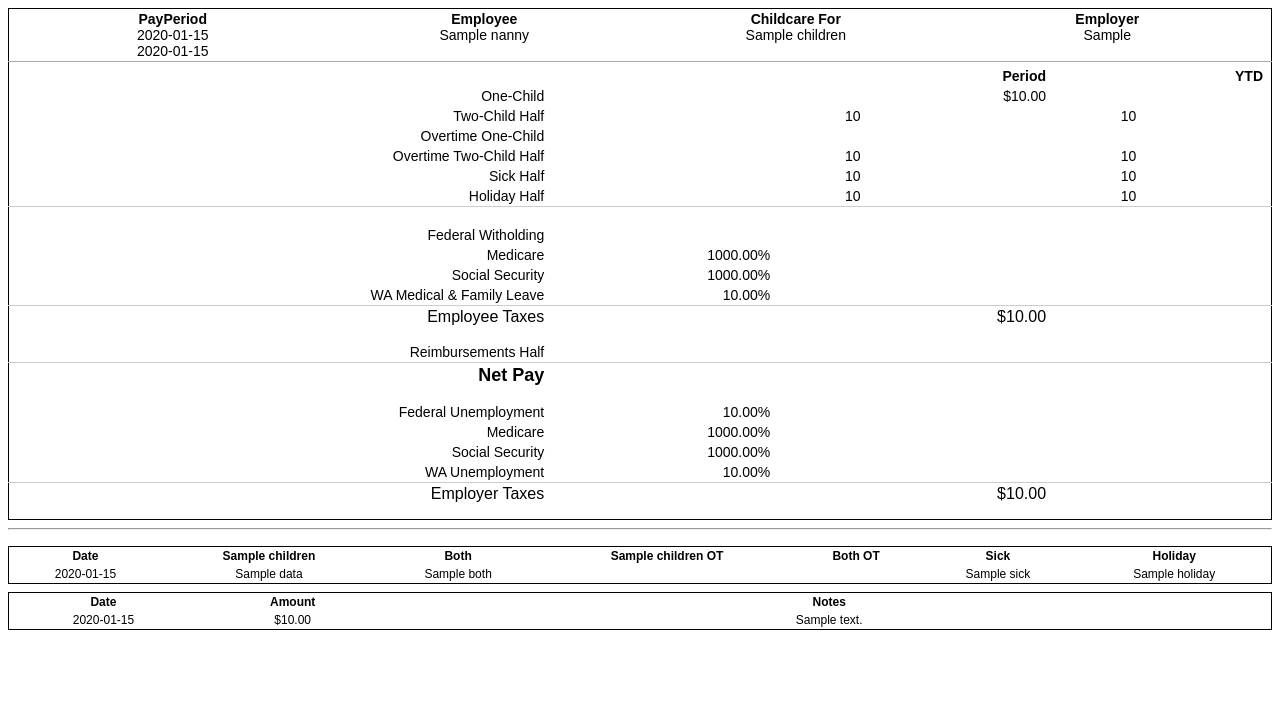
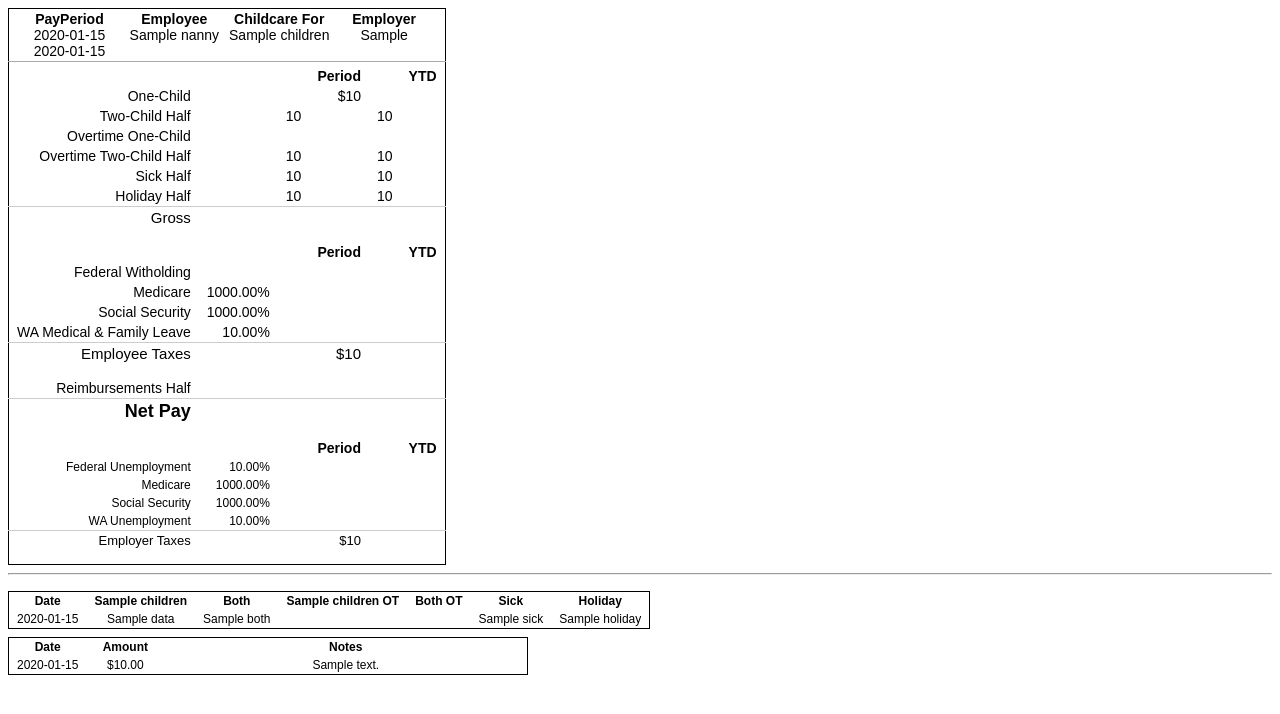
Before and after one commit to drytoastman/nanny-reports, a Flask app: template templates/paystub.html in a window 1280 px wide. Shown: the top 714 px of the page. Run offline with Flask 2, Linux system fonts and the light colour scheme; the template is opened without the code that fills it: most values are stand-ins (such as "Sample title", 1, 10 or a date in 2020).

Commit message:
small visuals

```diff
--- a/main.py
+++ b/main.py
@@ -176,12 +176,13 @@ def dpercent(val):
     if type(val) is str: return val
     return "{:.2f}%".format(val*100)
 
-def dollar(val):
+def dollar(val, twoplaces=False):
     if not val: return ""
     if type(val) is str: return val
     if isinstance(val, collections.Iterator): return ','.join(map(str,val))
-    #return "${:,}".format(val)
-    return "${:,.2f}".format(val)
+    if twoplaces:
+        return "${:,.2f}".format(val)
+    return "${:,}".format(val)
 
 def nozero(val):
     if not val: return ""
@@ -261,8 +262,8 @@ def calculate(sconfig, periods, taxtables, name, ndata):
             childgross = s[child+' Gross']
             fedtax = 0
             if totalgross: fedtax = ((childgross / totalgross) * fed).quantize(CENTS)
-            medicare = ((childgross * sconfig.medicare).quantize(CENTS)/2).quantize(CENTS)
-            ss       = ((childgross * sconfig.social_security).quantize(CENTS)/2).quantize(CENTS)
+            medicare = ((childgross * sconfig.medicare)/2).quantize(CENTS)
+            ss       = ((childgross * sconfig.social_security)/2).quantize(CENTS)
             waleave  =  (childgross * sconfig.family_leave).quantize(CENTS)
             waunemp  =  (childgross * sconfig.wa_unemployment).quantize(CENTS)
             fedunemp =  (childgross * sconfig.fed_unemployment).quantize(CENTS)
@@ -316,12 +317,11 @@ def index():
     psums   = results[enddate]
     rates   = period.rates(nannyname)
 
-    ncalc = [('Combined', '', ''), ('Combined YTD', '', ' YTD')]
+    nets = dict()
     for child in sconfig.children:
-        ncalc.extend([(child, child+' ', ''), (child+' YTD', child+' ', ' YTD')])
-    nets = dict()
-    for dest, prefix, suffix in ncalc:
-        nets[dest] = (psums['sums'][prefix+'Gross'+suffix] - psums['tax'][prefix+'EmployeeTax'+suffix] + psums['sums'][prefix+'Reimbursements'+suffix])
+        ncalc = [(child, child+' ', ''), (child+' YTD', child+' ', ' YTD')]
+        for dest, prefix, suffix in ncalc:
+            nets[dest] = (psums['sums'][prefix+'Gross'+suffix] - psums['tax'][prefix+'EmployeeTax'+suffix] + psums['sums'][prefix+'Reimbursements'+suffix]).quantize(CENTS, rounding=decimal.ROUND_UP)
 
     return render_template('paystub.html', sums=psums, nets=nets, hours=hours, reimb=reimb, period=period, rates=rates, sconfig=sconfig, nanny=nannyname, children=sconfig.children)
 
--- a/templates/macros.html
+++ b/templates/macros.html
@@ -47,8 +47,10 @@
 </td>
 
 </tr>
+<tr class='divider'><td colspan=6></tr>
+{% endmacro %}
 
-<tr class='divider'><td colspan=6></tr>
+{% macro periodytd() -%}
 <tr class='info'>
 <th colspan=3></th>
 <th>Period</th>
@@ -58,8 +60,8 @@
 {% endmacro %}
 
 
-{% macro taxrow(title, rate, prefix, key) -%}
-<tr>
+{% macro taxrow(title, rate, prefix, key, rowclass="") -%}
+<tr class='{{rowclass}}'>
 <td>{{title}}</td>
 <td>{{rate|dpercent}}</td>
 <td></td>
@@ -163,7 +165,7 @@
 {% for r in reimb %}
 <tr>
 <td style='width:15%'>{{r.date.date()}}</td>
-<td style='width:15%'>{{r.amount|dollar}}</td>
+<td style='width:15%'>{{r.amount|dollar(True)}}</td>
 <td style='width:70%'>{{r.notes}}</td>
 </tr>
 {% endfor %}
@@ -175,13 +177,15 @@
 {% macro singletable(name, index) -%}
 <table class='paystub'>
 {{headerrow(name, index)}}
+{{periodytd()}}
 {{sumrow(    'One-Child',               rates[0],           name)}}
 {{halfsumrow('Two-Child Half',          rates[1],           name+' Both')}}
 {{sumrow(    'Overtime One-Child',      rates[2],           name+' OT')}}
 {{halfsumrow('Overtime Two-Child Half', rates[3],           name+' Both OT')}}
 {{halfsumrow('Sick Half',               rates[0:2]|reverse, name+' Sick')}}
 {{halfsumrow('Holiday Half',            rates[0:2]|reverse, name+' Holiday')}}
-{{sumrow(    '',                        '',                 name+' Gross', 'summation')}}
+{{sumrow('Gross',                     '',                 name+' Gross', 'summation')}}
+{{periodytd()}}
 {{taxrow('Federal Witholding',        '',                        name+' ', 'Fed')}}
 {{taxrow('Medicare',                  sconfig.medicare/2,        name+' ', 'Medicare1')}}
 {{taxrow('Social Security',           sconfig.social_security/2, name+' ', 'SS1')}}
@@ -189,10 +193,11 @@
 {{taxsum('Employee Taxes',                                       name+' EmployeeTax', 'summation')}}
 {{sumrow('Reimbursements Half', '', name+' Reimbursements')}}
 {{netrow(name)}}
-{{taxrow('Federal Unemployment', sconfig.fed_unemployment,  name+' ', 'FedUnemp')}}
-{{taxrow('Medicare',             sconfig.medicare/2,        name+' ', 'Medicare2')}}
-{{taxrow('Social Security',      sconfig.social_security/2, name+' ', 'SS2')}}
-{{taxrow('WA Unemployment',      sconfig.wa_unemployment,   name+' ', 'WAUnemp')}}
-{{taxsum('Employer Taxes',                                  name+' EmployerTax', 'summation')}}
+{{periodytd()}}
+{{taxrow('Federal Unemployment', sconfig.fed_unemployment,  name+' ', 'FedUnemp', 'small')}}
+{{taxrow('Medicare',             sconfig.medicare/2,        name+' ', 'Medicare2', 'small')}}
+{{taxrow('Social Security',      sconfig.social_security/2, name+' ', 'SS2', 'small')}}
+{{taxrow('WA Unemployment',      sconfig.wa_unemployment,   name+' ', 'WAUnemp', 'small')}}
+{{taxsum('Employer Taxes',                                  name+' EmployerTax', 'small summation')}}
 </table>
 {% endmacro %}
--- a/templates/paystub.html
+++ b/templates/paystub.html
@@ -10,7 +10,6 @@ table {
     border-collapse: collapse;
     border: 1px solid black;
     font-size: 14;
-    width: 100%;
 }
 
 th, td {
@@ -21,18 +20,26 @@ td {
     text-align: right;
 }
 
-.summation {
-    font-size: 16;
+tr.summation {
+    font-size: 15;
     border-top: 1px solid #ccc;
 }
 
-.netpay {
+tr.netpay {
     font-size: 18;
     font-weight: bold;
     border-top: 1px solid #ccc;
 }
 
-.summation td, .netpay td {
+tr.small {
+    font-size: 12;
+}
+
+tr.small.summation {
+    font-size: 13;
+}
+
+tr.summation td, tr.netpay td {
     padding-bottom: 1rem;
 }
 
```
Also changed, not shown: 1 other file.
